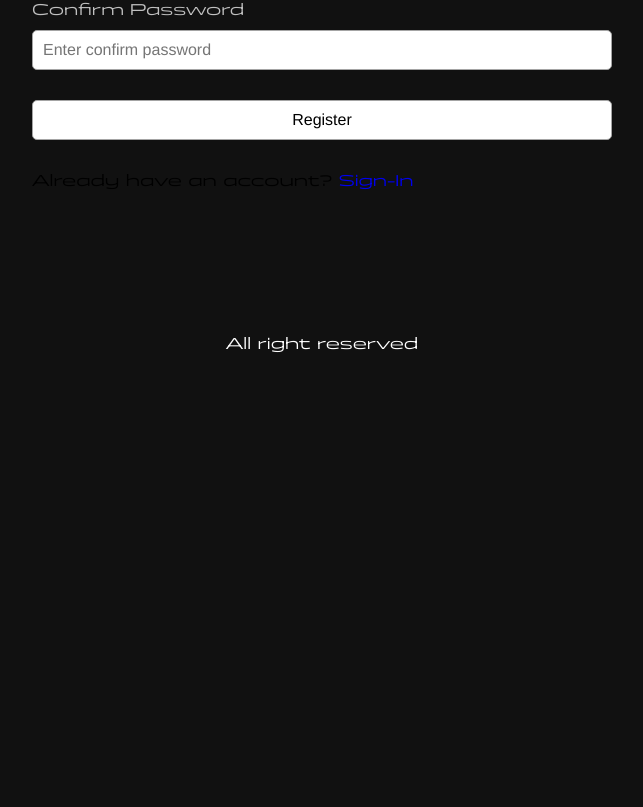
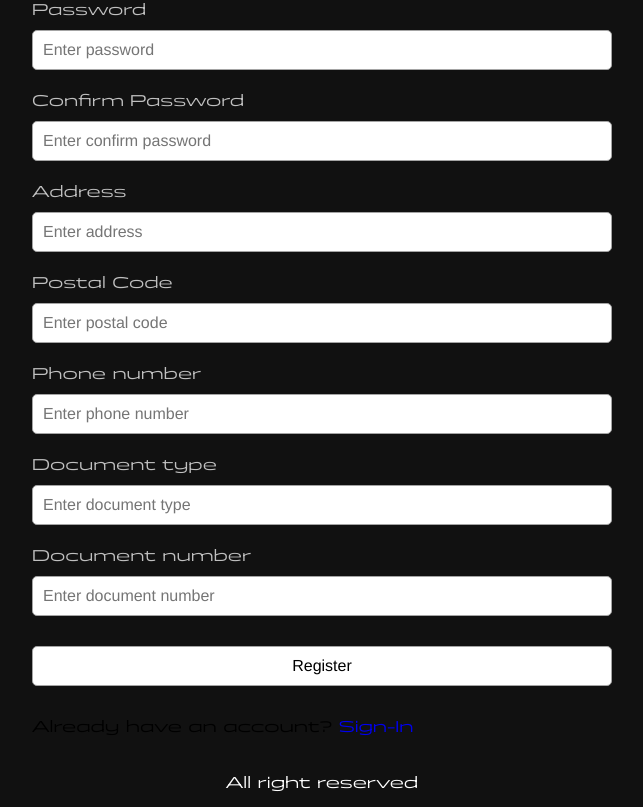
Before and after one commit to Armingul/No_Studio_Web, a React (Create React App) app in the folder frontend/: page /register in a window 1280 px wide. Shown: the part 432-1239 px from the top of the page, without its empty margins (318-961 px from the left). Before the commit the page ends 800 px from the top, so only its background shows below. Built offline with nearby package versions, Linux system fonts and the light colour scheme.

Commit message:
registro adaptado

```diff
--- a/frontend/src/actions/userActions.js
+++ b/frontend/src/actions/userActions.js
@@ -9,13 +9,19 @@ import {
   USER_SIGNOUT,
 } from '../constants/userConstants';
 
-export const register = (name, email, password) => async (dispatch) => {
+export const register = (email, password, name, surnames, address, postalCode, phoneNumber, documentType, documentNumber) => async (dispatch) => {
   dispatch({ type: USER_REGISTER_REQUEST, payload: { email, password } });
   try {
     const { data } = await Axios.post('/api/users/register', {
-      name,
       email,
       password,
+      name,
+      surnames,
+      address,
+      postalCode,
+      phoneNumber,
+      documentType,
+      documentNumber
     });
     dispatch({ type: USER_REGISTER_SUCCESS, payload: data });
     dispatch({ type: USER_SIGNIN_SUCCESS, payload: data });
--- a/frontend/src/screens/ProductScreen.js
+++ b/frontend/src/screens/ProductScreen.js
@@ -61,7 +61,7 @@ export default function ProductScreen(props) {
                     <div className="row">
                       <div>Status</div>
                       <div>
-                        {product.active == true ? (
+                        {product.active === true ? (
                           <span className="success">In Stock</span>
                         ) : (
                           <span className="danger">Unavailable</span>
@@ -70,7 +70,7 @@ export default function ProductScreen(props) {
                     </div>
                   </li>
                   {
-                    product.active == true && (
+                    product.active === true && (
                       <>
                       <li>
                         <div className="row">
--- a/frontend/src/screens/RegisterScreen.js
+++ b/frontend/src/screens/RegisterScreen.js
@@ -7,6 +7,12 @@ import MessageBox from '../components/MessageBox';
 
 export default function RegisterScreen(props) {
   const [name, setName] = useState('');
+  const [surnames, setSurnames] = useState('');
+  const [address, setAddress] = useState('');
+  const [postalCode, setPostalCode] = useState('');
+  const [phoneNumber, setphoneNumber] = useState('');
+  const [documentType, setdocumentType] = useState('');
+  const [documentNumber, setDocumentNumber] = useState('');
   const [email, setEmail] = useState('');
   const [password, setPassword] = useState('');
   const [confirmPassword, setConfirmPassword] = useState('');
@@ -24,7 +30,7 @@ export default function RegisterScreen(props) {
     if (password !== confirmPassword) {
       alert('Password and confirm password are not match');
     } else {
-      dispatch(register(name, email, password));
+      dispatch(register(email, password, name, surnames, address, postalCode, phoneNumber, documentType, documentNumber));
     }
   };
   useEffect(() => {
@@ -48,6 +54,16 @@ export default function RegisterScreen(props) {
             placeholder="Enter name"
             required
             onChange={(e) => setName(e.target.value)}
+          ></input>
+        </div>
+        <div>
+          <label htmlFor="surnames">Surnames</label>
+          <input
+            type="text"
+            id="surnames"
+            placeholder="Enter surname"
+            required
+            onChange={(e) => setSurnames(e.target.value)}
           ></input>
         </div>
         <div>
@@ -81,6 +97,56 @@ export default function RegisterScreen(props) {
           ></input>
         </div>
         <div>
+          <label htmlFor="address">Address</label>
+          <input
+            type="text"
+            id="address"
+            placeholder="Enter address"
+            required
+            onChange={(e) => setAddress(e.target.value)}
+          ></input>
+        </div>
+        <div>
+          <label htmlFor="postalCode">Postal Code</label>
+          <input
+            type="number"
+            id="postalCode"
+            placeholder="Enter postal code"
+            required
+            onChange={(e) => setPostalCode(e.target.value)}
+          ></input>
+        </div>
+        <div>
+          <label htmlFor="phoneNumber">Phone number</label>
+          <input
+            type="number"
+            id="phoneNumber"
+            placeholder="Enter phone number"
+            required
+            onChange={(e) => setphoneNumber(e.target.value)}
+          ></input>
+        </div>
+        <div>
+          <label htmlFor="documentType">Document type</label>
+          <input
+            type="text"
+            id="documentType"
+            placeholder="Enter document type"
+            required
+            onChange={(e) => setdocumentType(e.target.value)}
+          ></input>
+        </div>
+        <div>
+          <label htmlFor="documentNumber">Document number</label>
+          <input
+            type="text"
+            id="documentNumber"
+            placeholder="Enter document number"
+            required
+            onChange={(e) => setDocumentNumber(e.target.value)}
+          ></input>
+        </div>
+        <div>
           <label />
           <button className="primary" type="submit">
             Register
```
Also changed, not shown: 2 other files (tests, documents, lock files or other folders).
